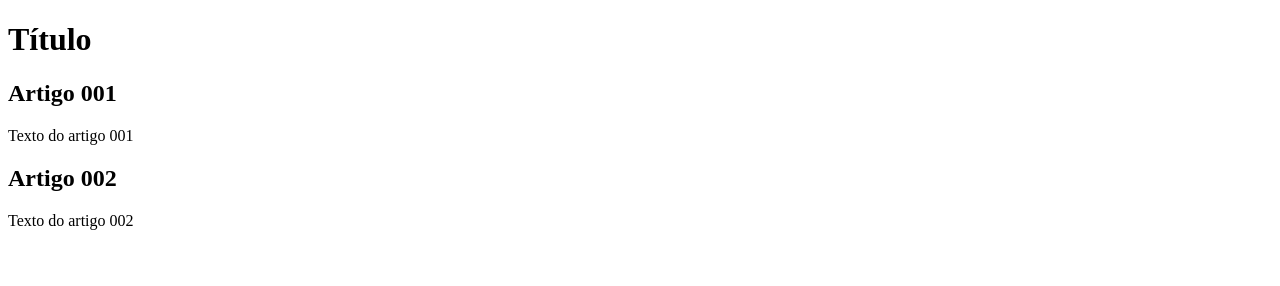
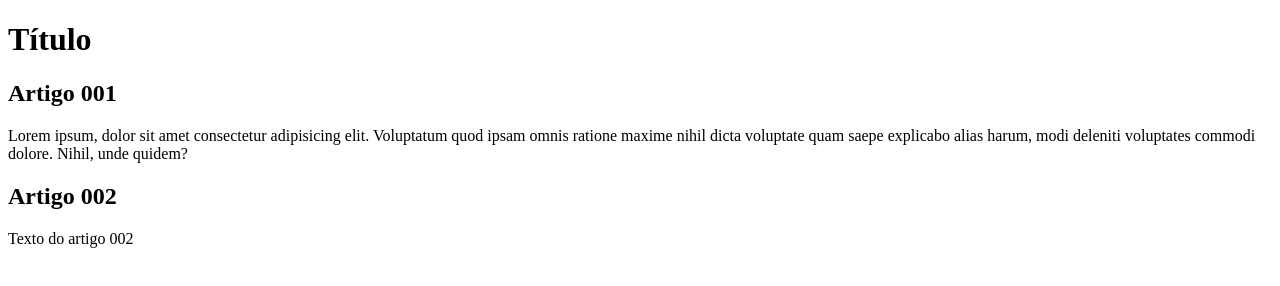
Before and after one commit to joaopgferreira/projeto-site, a plain HTML site: page index.html in a window 1280 px wide. Drawn offline with Linux system fonts and the light colour scheme.

Commit message:
primeira alteração do conteúdo

```diff
--- a/index.html
+++ b/index.html
@@ -12,7 +12,7 @@
         </header>
         <article>
             <h2>Artigo 001</h2>
-            <p>Texto do artigo 001</p>
+            <p>Lorem ipsum, dolor sit amet consectetur adipisicing elit. Voluptatum quod ipsam omnis ratione maxime nihil dicta voluptate quam saepe explicabo alias harum, modi deleniti voluptates commodi dolore. Nihil, unde quidem?</p>
         </article>
         <article>
             <h2>Artigo 002</h2>
```
